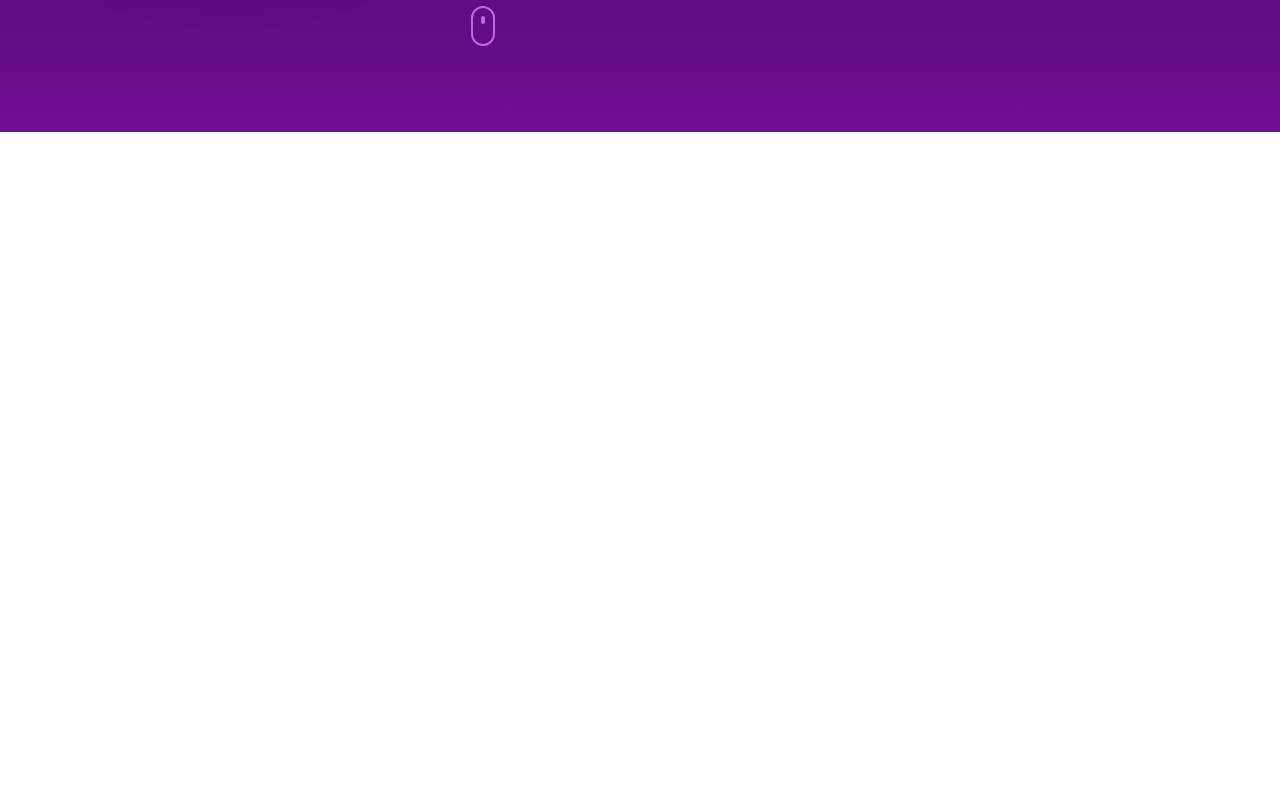
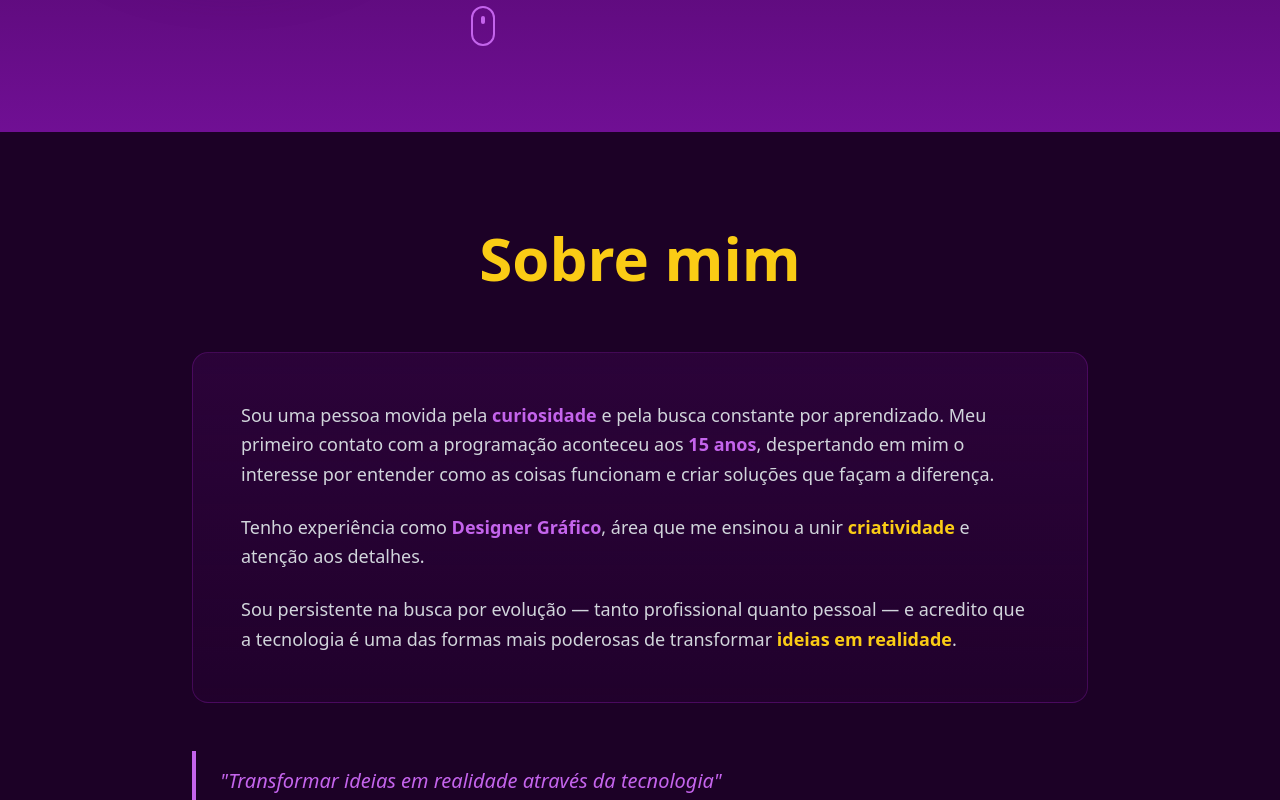
Before and after one commit to guiisbarbosa/guibarbosa-portfolio, a React (Vite) app: page / in a window 1280 px wide. Shown: the part 740-1540 px from the top of the page. Before the commit the page ends 872 px from the top, so only its background shows below. Built offline with nearby package versions, Linux system fonts and the light colour scheme.

Commit message:
App.tsx atualizado com o About

```diff
--- a/src/App.tsx
+++ b/src/App.tsx
@@ -1,6 +1,7 @@
 import { useState, useEffect } from "react";
 import { Header } from "@components/sections/Header/Header";
 import { Hero } from "@components/sections/Hero/Hero";
+import { About } from "@components/sections/About.tsx/About";
 
 function App() {
   const [isScrolled, setIsScrolled] = useState(false);
@@ -19,6 +20,7 @@ function App() {
       <div className="min-h-screen bg-(--bg-page)">
         <Header isScrolled={isScrolled} />
         <Hero />
+        <About />
       </div>
     </>
   );
```
